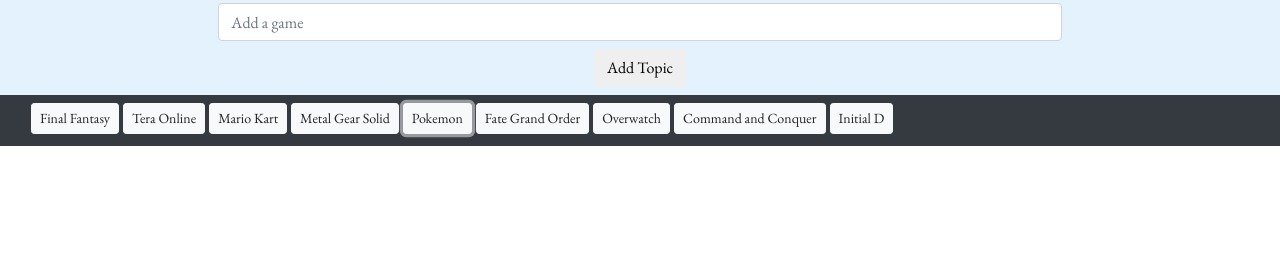
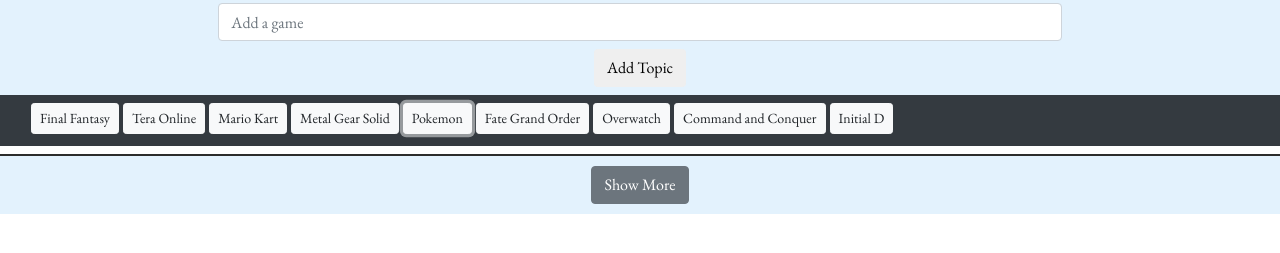
Before and after one commit to AstraySteve/GifTastic, a plain HTML site: page index.html in a window 1280 px wide. Both pictures are taken after a click on the element 464 px from the left and 205 px from the top of the page. Shown: the part 85-338 px from the top of the page. Drawn offline with nearby package versions, Linux system fonts and the light colour scheme; no server answers; a web font is replaced by a local one.

Commit message:
updated Readme, cleaned up code and implemented a show more feature

```diff
--- a/assets/css/style.css
+++ b/assets/css/style.css
@@ -35,3 +35,9 @@
 #mastHead{
     background-color: #e3f2fd;
 }
+
+#show-more{
+    background-color: #e3f2fd;
+    border-top: 2px inset gray;
+    padding: 10px;
+}
--- a/assets/javascript/app.js
+++ b/assets/javascript/app.js
@@ -6,15 +6,25 @@
 //Global Variables
 var APIKEY = "&api_key=V6MIkHhjl9BLPayiWYXlTRldvlrW2fpn"; //My own APIKey
 var topics = ["Final Fantasy", "Tera Online", "Mario Kart", "Metal Gear Solid", "Pokemon", "Fate Grand Order", "Overwatch", "Command and Conquer", "Initial D"]; //Array of strings, each element related to the topic: Games
+var limit = 10;
 
 //Functions
-function displayGIF() {
+function displayGIF(topic) {
     //variables to build and hold queryURL
-    var topic = $(this).attr("data-name");
-    var queryURL = "https://api.giphy.com/v1/gifs/search?q=" + topic + APIKEY + "&limit=10";
+    var queryURL = "https://api.giphy.com/v1/gifs/search?q=" + topic + APIKEY + "&limit=" + limit;
 
     //DEBUG CODE
-    console.log(topic);
+    //console.log(topic);
+
+    $("#show-more").empty()
+    var newButton = $("<button>");
+    newButton.attr({
+        class: "btn btn-secondary",
+        id: "moreGif",
+        "data-name": topic,
+    });
+    newButton.text("Show More");
+    $("#show-more").append(newButton);
 
     //Create AJAX call
     $.ajax({
@@ -22,7 +32,7 @@
         method: "GET"
     }).then(function(response){
         //DEBUG CODE
-        console.log(response);
+        //console.log(response);
 
         var results = response.data;
         $("#display-view").empty();
@@ -76,8 +86,6 @@
 
 //MAIN
 $(document).ready(function() {
-    //DEBUG REMOVE WHEN DONE
-    //displayGIF();
 
     //Click event for submit button to add to topic array
     $("#add-game").on("click", function(event) {
@@ -88,7 +96,11 @@
     });
 
     //Click event for topics buttons
-    $("#buttons-view").on("click", ".topic-buttons", displayGIF);
+    $("#buttons-view").on("click", ".topic-buttons", function(){
+        limit = 10;
+        var topic = $(this).attr("data-name");
+        displayGIF(topic);
+    });
 
     //Click event for pausing and running gifs
     $("#display-view").on("click",".gif", function(){
@@ -103,6 +115,13 @@
         }
     });
 
+    //Click event for showing more gifs
+    $("#show-more").on("click", "#moreGif", function(){
+        limit += 10;
+        var topic = $(this).attr("data-name");
+        displayGIF(topic);
+    });
+
     // Calling the renderButtons function to display the intial buttons
     renderButtons();
 });
--- a/index.html
+++ b/index.html
@@ -53,13 +53,13 @@
         <!--Display Gifs-->
         <div class="container-fluid">
             <div id="display-view" class="row"></div>
+            <div id="show-more" class="row justify-content-center"></div>
         </div>
 
 
         <!--Javascript-->
         <script type="text/javascript" src="assets/javascript/app.js"></script>
         <!-- jQuery first, then Popper.js, then Bootstrap JS -->
-        <!--<script src="https://code.jquery.com/jquery-3.3.1.slim.min.js" integrity="sha384-q8i/X+965DzO0rT7abK41JStQIAqVgRVzpbzo5smXKp4YfRvH+8abtTE1Pi6jizo" crossorigin="anonymous"></script>-->
         <script src="https://cdnjs.cloudflare.com/ajax/libs/popper.js/1.14.0/umd/popper.min.js" integrity="sha384-cs/chFZiN24E4KMATLdqdvsezGxaGsi4hLGOzlXwp5UZB1LY//20VyM2taTB4QvJ" crossorigin="anonymous"></script>
         <script src="https://stackpath.bootstrapcdn.com/bootstrap/4.1.0/js/bootstrap.min.js" integrity="sha384-uefMccjFJAIv6A+rW+L4AHf99KvxDjWSu1z9VI8SKNVmz4sk7buKt/6v9KI65qnm" crossorigin="anonymous"></script>
     </body>
```
Also changed, not shown: 1 other file.
